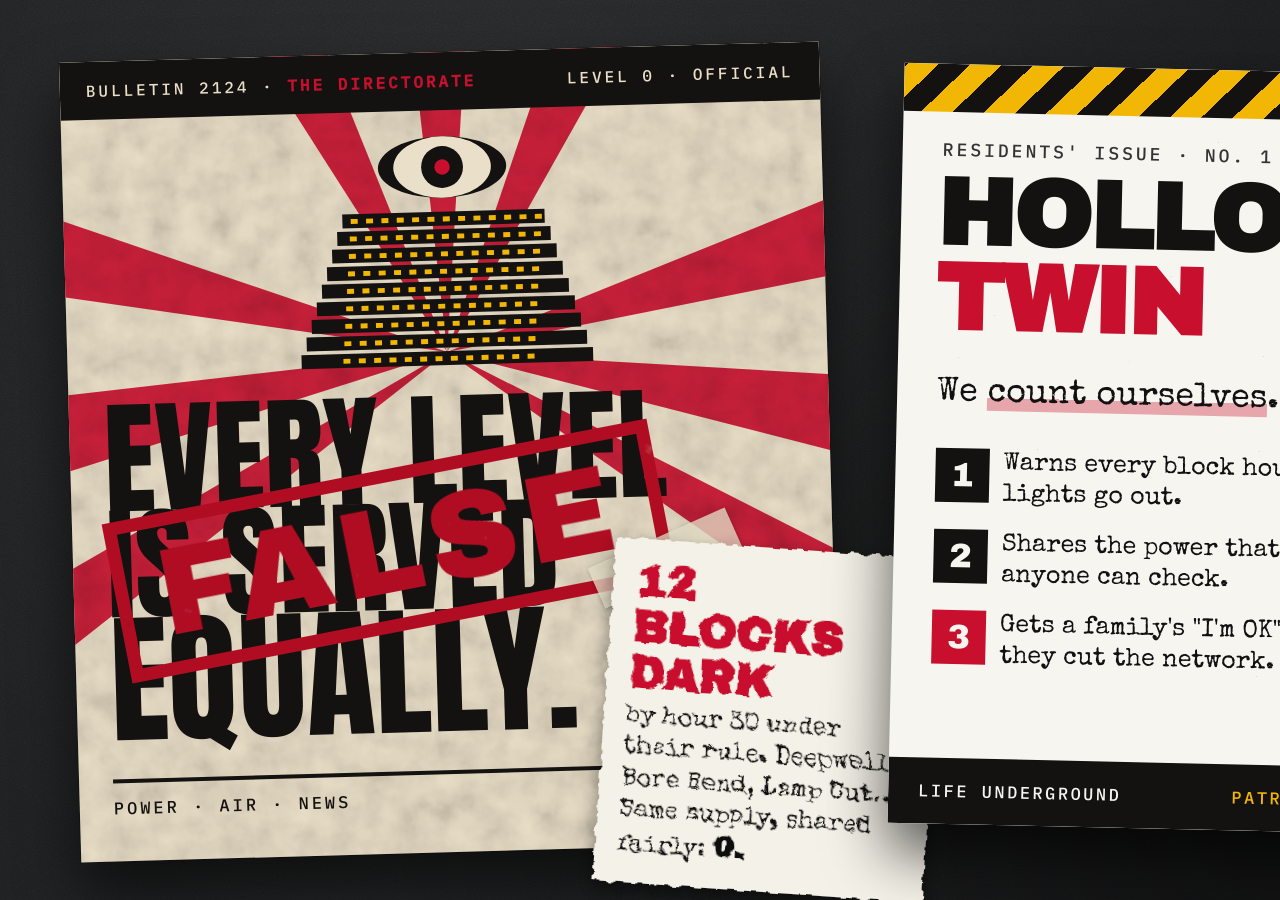
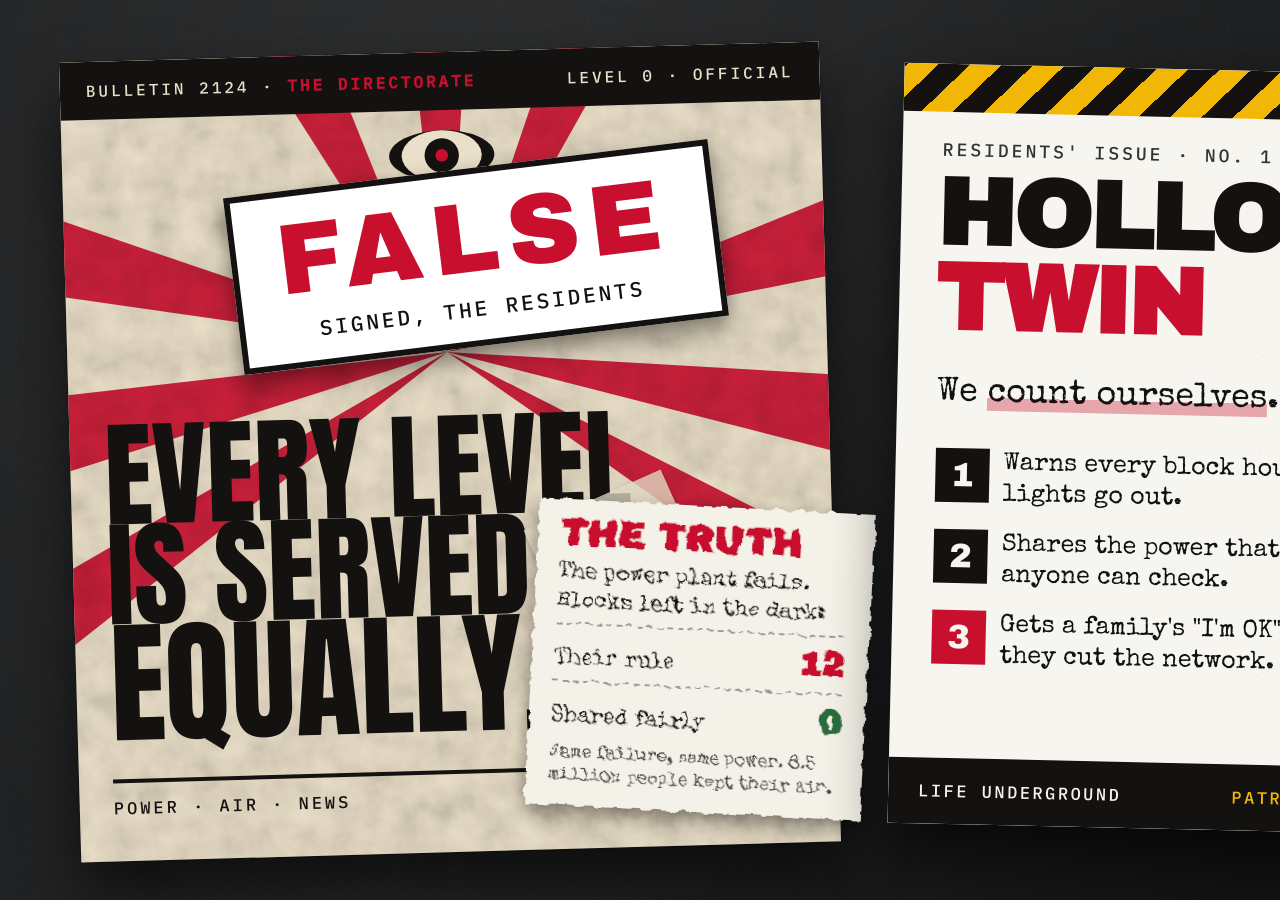
Before and after one commit to akshaya-pabbisetty/hollow-twin, a plain HTML site: page docs/art/hero.html in a window 1280 px wide. Shown: the top 900 px of the page. Drawn offline with nearby package versions, Linux system fonts and the light colour scheme.

Commit message:
art: FALSE as a readable sticker, and "the truth" in plain words
The FALSE stamp sat on the slogan and was hard to read; it is now a white
sticker ("signed, the residents") over the picture, with the slogan clear
underneath. The note now says what the numbers mean: the power plant
fails; blocks left in the dark: their rule 12, shared fairly 0.

Co-Authored-By: Claude Opus 5.5 <noreply@anthropic.com>
Claude-Session: https://claude.ai/code/session_01S8R6Jc9L3RcrjD2L4ha6v9

```diff
--- a/docs/art/hero.html
+++ b/docs/art/hero.html
@@ -21,17 +21,22 @@ body { position: relative; font-family: 'IBM Plex Mono', monospace; }
 .poster .band { position: absolute; left: 0; right: 0; top: 0; height: 58px; background: var(--ink); color: var(--cream); display: flex; align-items: center; justify-content: space-between; padding: 0 26px; font: 16px 'IBM Plex Mono'; letter-spacing: 3px; }
 .poster .band b { color: var(--red); }
 .poster .slogan { position: absolute; left: 34px; right: 34px; bottom: 120px; font-family: 'Anton'; color: var(--ink); line-height: .86; text-transform: uppercase; }
-.poster .slogan .l1 { font-size: 124px; } .poster .slogan .l2 { font-size: 124px; } .poster .slogan .l3 { font-size: 142px; }
+.poster .slogan .l1 { font-size: 116px; } .poster .slogan .l2 { font-size: 116px; } .poster .slogan .l3 { font-size: 134px; }
 .poster .foot { position: absolute; left: 34px; right: 34px; bottom: 42px; display: flex; justify-content: space-between; font: 17px 'IBM Plex Mono'; letter-spacing: 3px; color: var(--ink); border-top: 4px solid var(--ink); padding-top: 14px; }
-.poster svg.stack { position: absolute; left: 50%; top: 74px; transform: translateX(-50%); }
+.poster svg.stack { position: absolute; left: 50%; top: 70px; transform: translateX(-50%); }
 
 /* the residents' answer, pasted over it */
 .tape { position: absolute; width: 150px; height: 44px; background: rgba(226, 220, 196, .78); box-shadow: 0 2px 4px rgba(0,0,0,.25); }
-.false { position: absolute; left: 112px; top: 470px; transform: rotate(-11deg); font-family: 'Archivo Black'; font-size: 124px; color: #B00C24; letter-spacing: 8px;
-  border: 13px solid #B00C24; padding: 0 30px; line-height: 1.1; filter: url(#stamp); }
+.false { position: absolute; left: 232px; top: 168px; transform: rotate(-7deg); font-family: 'Archivo Black'; font-size: 100px; line-height: 1; color: #C8102E; letter-spacing: 10px;
+  background: #FFFFFF; padding: 14px 40px 18px; border: 6px solid #141210; box-shadow: 0 10px 22px rgba(0,0,0,.45); }
+.false small { display: block; font: 21px 'IBM Plex Mono'; letter-spacing: 3px; color: #141210; margin-top: 6px; text-align: center; }
 .scrap { position: absolute; background: #F4F1E8; color: #111; font-family: 'Special Elite'; box-shadow: 0 8px 18px rgba(0,0,0,.45); filter: url(#torn); }
-.scrap.s1 { left: 604px; top: 548px; width: 330px; padding: 20px 22px 22px; transform: rotate(4deg); font-size: 25px; line-height: 1.25; }
-.scrap.s1 b { font-family: 'Archivo Black'; font-size: 46px; color: var(--red); display: block; line-height: 1; margin-bottom: 4px; }
+.scrap.s1 { left: 532px; top: 506px; width: 336px; padding: 16px 24px 18px 22px; transform: rotate(3deg); font-size: 22px; line-height: 1.3; }
+.scrap.s1 b.h { font-family: 'Archivo Black'; font-size: 36px; color: #C8102E; display: block; line-height: 1; margin-bottom: 8px; letter-spacing: 1px; }
+.scrap.s1 .row { display: grid; grid-template-columns: 1fr auto; align-items: baseline; border-top: 2px dashed #999; padding-top: 6px; margin-top: 6px; }
+.scrap.s1 .row b { font-family: 'Archivo Black'; font-size: 34px; }
+.scrap.s1 .row.bad b { color: #C8102E; } .scrap.s1 .row.good b { color: #2c6e3e; }
+.scrap.s1 .sm { font-size: 18px; color: #444; margin-top: 8px; }
 
 /* ---------- the zine ---------- */
 .zine { position: absolute; right: 64px; top: 70px; width: 640px; height: 760px; background: #F7F5EF; transform: rotate(1.3deg); box-shadow: 0 30px 60px rgba(0,0,0,.65); overflow: hidden; }
@@ -79,7 +84,7 @@ body { position: relative; font-family: 'IBM Plex Mono', monospace; }
   <div class="paper"></div>
   <div class="band"><span>BULLETIN 2124 · <b>THE DIRECTORATE</b></span><span>LEVEL 0 · OFFICIAL</span></div>
   <!-- the eye over the nine levels, all "lit" in the Directorate's picture -->
-  <svg class="stack" width="300" height="252" viewBox="0 0 430 360">
+  <svg class="stack" width="246" height="206" viewBox="0 0 430 360">
     <g transform="translate(215 58)">
       <ellipse rx="92" ry="44" fill="#141210"/><ellipse rx="70" ry="44" fill="#EADFC8"/><circle r="30" fill="#141210"/><circle r="11" fill="#C8102E"/>
     </g>
@@ -99,9 +104,12 @@ body { position: relative; font-family: 'IBM Plex Mono', monospace; }
 </div>
 
 <!-- the residents' answer, over the poster -->
-<div class="false">FALSE</div>
-<div class="tape" style="left: 590px; top: 536px; transform: rotate(-24deg)"></div>
-<div class="scrap s1"><b>12 BLOCKS DARK</b>by hour 30 under their rule. Deepwell, Bore Bend, Lamp Cut… <br>Same supply, shared fairly: <b style="display:inline;font-size:30px;color:#111">0.</b></div>
+<div class="false">FALSE<small>SIGNED, THE RESIDENTS</small></div>
+<div class="tape" style="left: 526px; top: 498px; transform: rotate(-24deg)"></div>
+<div class="scrap s1"><b class="h">THE TRUTH</b>The power plant fails. Blocks left in the dark:
+  <div class="row bad"><span>Their rule</span><b>12</b></div>
+  <div class="row good"><span>Shared fairly</span><b>0</b></div>
+  <div class="sm">Same failure, same power. 8.5 million people kept their air.</div></div>
 
 <div class="zine">
   <div class="xerox"></div>
```
Also changed, not shown: README.md, docs/img/hollow-twin-hero.jpg, docs/img/hollow-twin-thumbnail.jpg, docs/img/title-card.jpg.
